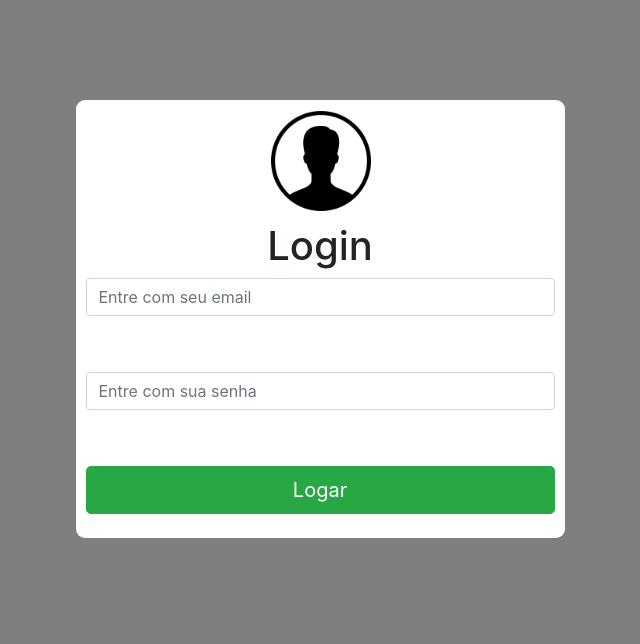
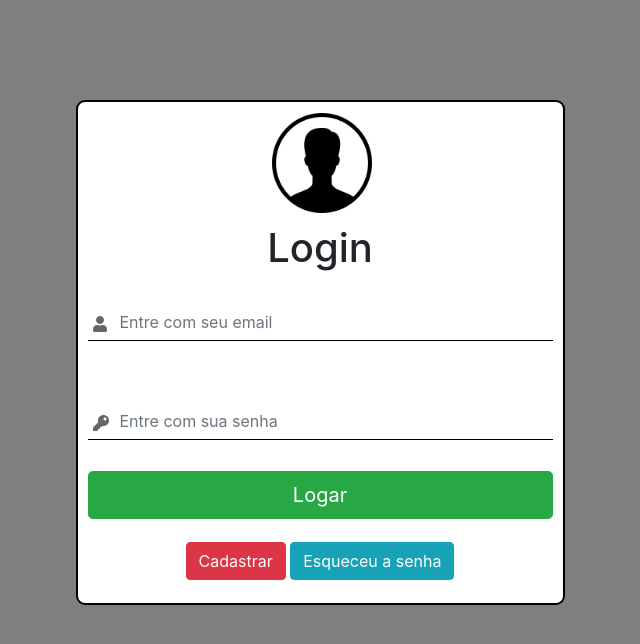
Before and after one commit to lucrs/Projeto-Blog, a PHP site: page / in a window 1280 px wide. Shown: the top 644 px of the page, without its empty margins (320-960 px from the left). Run offline with PHP 8.4, Linux system fonts and the light colour scheme; some libraries are stand-ins or nearby versions.

Commit message:
Add functions

```diff
--- /dev/null
+++ b/DB/conn.php
@@ -0,0 +1,6 @@
+<?php
+
+$conn = new PDO('mysql:host=localhost;dbname=painel','root','123456');
+
+
+$conn->setAttribute(PDO::ATTR_ERRMODE, PDO::ERRMODE_EXCEPTION);
--- a/css/login.css
+++ b/css/login.css
@@ -3,8 +3,9 @@ body{
 }
 
 .login{
+    border: 2px solid black;
     width: 489px;
-    height: 438px;
+    height: 505px;
     border-radius: 9px 9px 9px 9px;
     background: #ffffff;
     display: flex;
@@ -45,9 +46,30 @@ body{
 .form label{
     position: relative;
 }
+.form .password{
+    margin-top: -18px;
+}
+
+.form .password, .email{
+    border: hidden;
+    border-bottom: 1px solid black;
+    border-radius: 0px;
+}
+
+.form .input-control ,input[type="text"],[type="email"],[type="password"]{
+    background-color: transparent;
+    outline: none;
+    -webkit-box-shadow: none;
+    -moz-box-shadow: none;
+    box-shadow: none;
+
+    color: white;
+    cursor:default;
+}
 
 .login .button{
     width: 100%;
+    margin: -25px 0px 23px 0px;
 }
 
 
@@ -59,3 +81,33 @@ body{
 .avatar-user img{
     width: 100px;
 }
+
+.sub-form{
+    text-align: center;
+}
+.inner-addon-1 {
+    position: relative;
+    top:32px;
+}
+.inner-addon-1 {
+
+    padding: 0 5px;
+    pointer-events: none;
+    color: #666;
+
+}
+.inner-addon-2 {
+    position: relative;
+    top: 14px;
+}
+.inner-addon-2 {
+
+    padding: 0 5px;
+    pointer-events: none;
+    color: #666;
+
+}
+
+.form-control{
+    padding-left: 32px;
+}
--- a/index.php
+++ b/index.php
@@ -8,6 +8,7 @@
     <title>Document</title>
 
     <link rel="stylesheet" href="bootstrap/css/bootstrap.min.css">
+    <script defer src="https://use.fontawesome.com/releases/v5.0.8/js/all.js"></script>
     <link rel="stylesheet" href="css/login.css">
 
 </head>
@@ -22,14 +23,28 @@
             <div class="form">
 
                 <h1>Login</h1>
-                <form action="">
+                <form action="pages/login.php" method="post" autocomplete="off">
+                    <div class="inner-addon-1">
+                        <i class="fas fa-user"></i>
+                    </div>
+                    <input type="email"  class="email input-control form-control" placeholder="Entre com seu email" name="email" autocomplete="off" readonly onfocus="this.removeAttribute('readonly');"
+                           onBlur="this.setAttribute('readonly', true);"><br>
+                    <label class="lb-email" for="email">E-mail*</label>
+                    <div class="inner-addon-2">
+                        <i class="fas fa-key"></i>
+                    </div>
+                    <input type="password" class="password input-control form-control" name="password" placeholder="Entre com sua senha" autocomplete="off"><br>
+                    <label class="lb-password" for="password">Senha*</label>
 
-                    <input type="email"  class="email form-control" placeholder="Entre com seu email" name="email"><br>
-                    <label class="lb-email" for="email">E-mail*</label>
-                    <input type="password" class="password form-control" name="password" placeholder="Entre com sua senha"><br>
-                    <label class="lb-password" for="password">Senha*</label>
                     <button class="button btn btn-success btn-lg">Logar</button>
                 </form>
+                <div class="sub-form">
+                    <button class="btn btn-danger">Cadastrar</button>
+                    <button class="btn btn-info">Esqueceu a senha</button>
+
+
+                </div>
+
             </div>
         </div>
     </div>
--- /dev/null
+++ b/pages/login.php
@@ -0,0 +1 @@
+<?php
```
Also changed, not shown: css/cadastro.css (added, +45 -0 lines), pages/cadastro.html (added, +73 -0 lines), pages/cadastro.php (added, +25 -0 lines).
